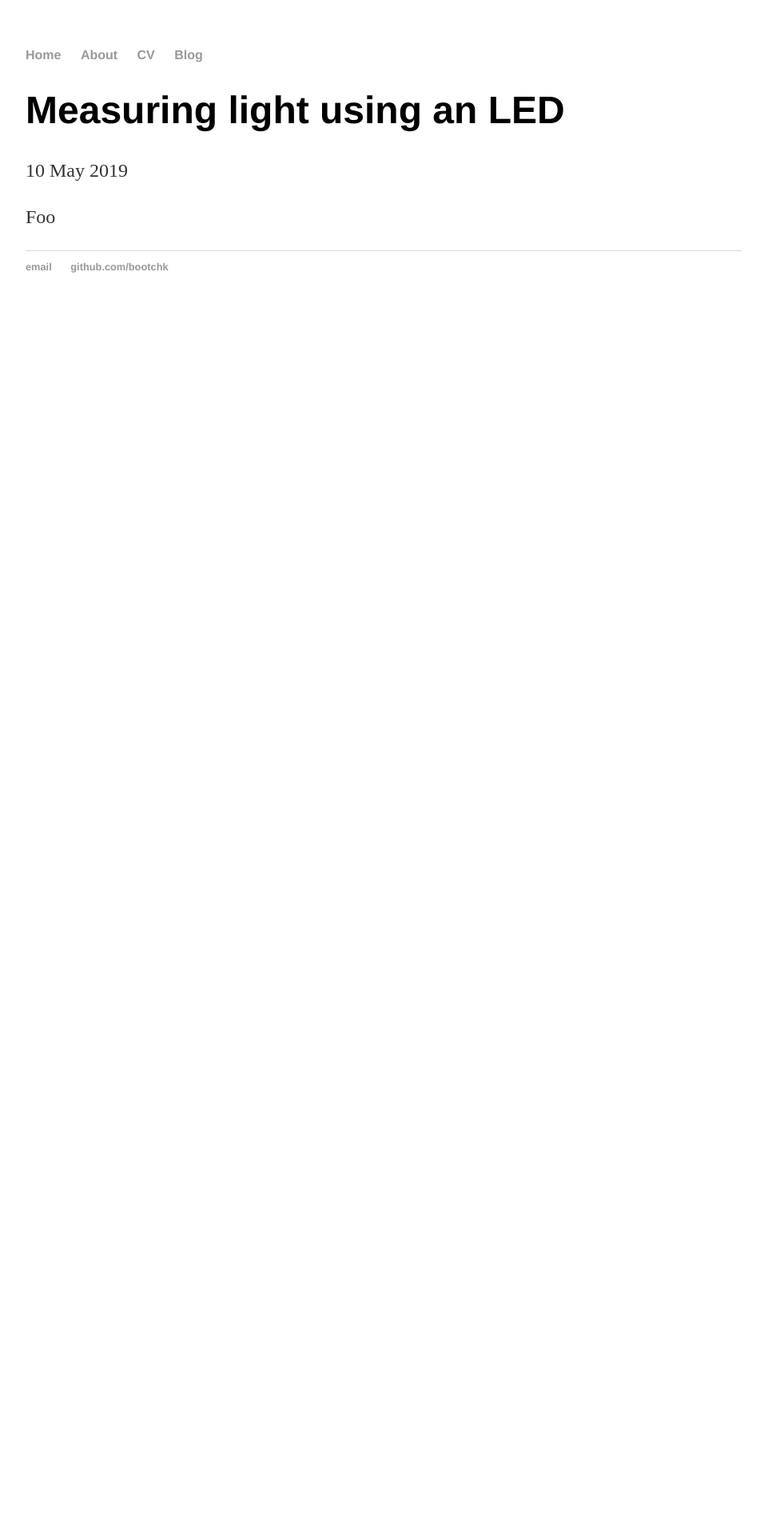
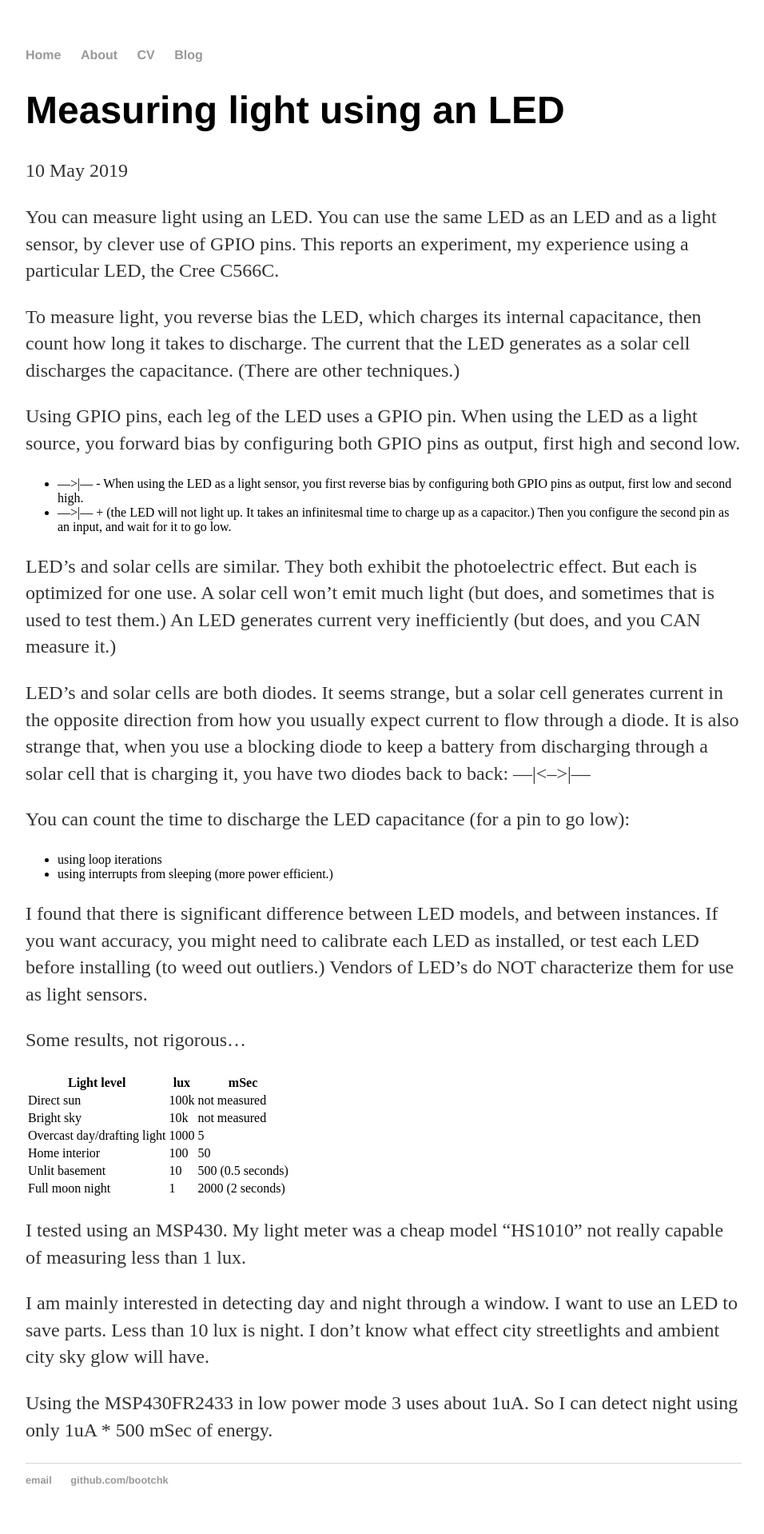
Before and after one commit to bootchk/bootchk.github.io, a Jekyll site: the page built from _posts/2019-05-10-measureLightUsingLED.md, in a window 1280 px wide. Shown: the whole page at 80% size, without its empty margins (160-1116 px from the left). Built offline with Jekyll 4.4.1, drawn with Linux system fonts in a browser that asks for light colours; before the commit the page ends 900 px from its top, so only the background shows below that.

Commit message:
Update 2019-05-10-measureLightUsingLED.md

```diff
--- a/_posts/2019-05-10-measureLightUsingLED.md
+++ b/_posts/2019-05-10-measureLightUsingLED.md
@@ -4,4 +4,54 @@ title: "Measuring light using an LED"
 date: 2019-05-10
 ---
 
-Foo
+You can measure light using an LED.
+You can use the same LED as an LED and as a light sensor, by clever use of GPIO pins.
+This reports an experiment, my experience using a particular LED, the Cree C566C.
+
+To measure light, you reverse bias the LED, which charges its internal capacitance, then count how long it takes to discharge.  The current that the LED generates as a solar cell discharges the capacitance.
+(There are other techniques.)
+
+Using GPIO pins, each leg of the LED uses a GPIO pin.
+When using the LED as a light source, you forward bias by configuring both GPIO pins as output, first high and second low.
++ --->|--- -
+When using the LED as a light sensor, you first reverse bias by configuring both GPIO pins as output, first low and second high.
+- --->|--- +
+(the LED will not light up.  It takes an infinitesmal time to charge up as a capacitor.)
+Then you configure the second pin as an input, and wait for it to go low.
+
+LED's and solar cells are similar.
+They both exhibit the photoelectric effect.
+But each is optimized for one use.
+A solar cell won't emit much light (but does, and sometimes that is used to test them.)
+An LED generates current very inefficiently (but does, and you CAN measure it.)
+
+LED's and solar cells are both diodes.
+It seems strange, but a solar cell generates current in the opposite direction from how you usually expect current to flow through a diode.
+It is also strange that, when you use a blocking diode to keep a battery from discharging through a solar cell that is charging it,
+you have two diodes back to back:   ---|<-->|---
+
+You can count the time to discharge the LED capacitance (for a pin to go low):
+  * using loop iterations
+  * using interrupts from sleeping (more power efficient.)
+
+I found that there is significant difference between LED models, and between instances.  If you want accuracy, you might need to calibrate each LED as installed, or test each LED before installing (to weed out outliers.)  Vendors of LED's do NOT characterize them for use as light sensors.
+
+Some results, not rigorous...
+
+Light level | lux | mSec
+--- | --- | ---
+Direct sun | 100k | not measured
+Bright sky | 10k | not measured
+Overcast day/drafting light | 1000 | 5
+Home interior | 100 | 50
+Unlit basement | 10 | 500 (0.5 seconds)
+Full moon night | 1 | 2000 (2 seconds)
+
+I tested using an MSP430.  My light meter was a cheap model "HS1010" not really capable of measuring less than 1 lux.
+
+I am mainly interested in detecting day and night through a window.
+I want to use an LED to save parts.
+Less than 10 lux is night.
+I don't know what effect city streetlights and ambient city sky glow will have.
+
+Using the MSP430FR2433 in low power mode 3 uses about 1uA.  So I can detect night using only 1uA * 500 mSec of energy.
```
